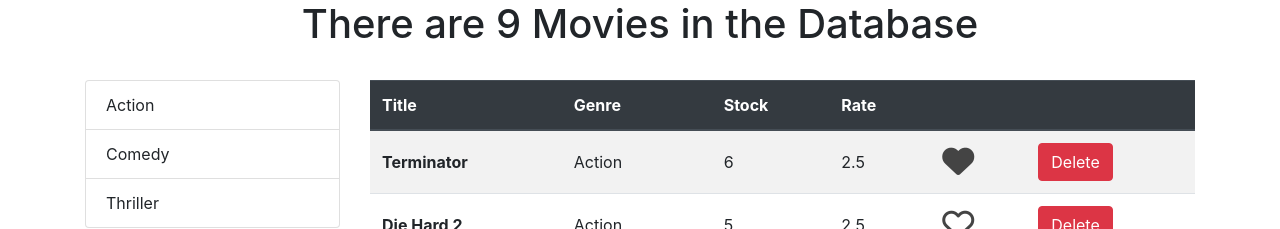
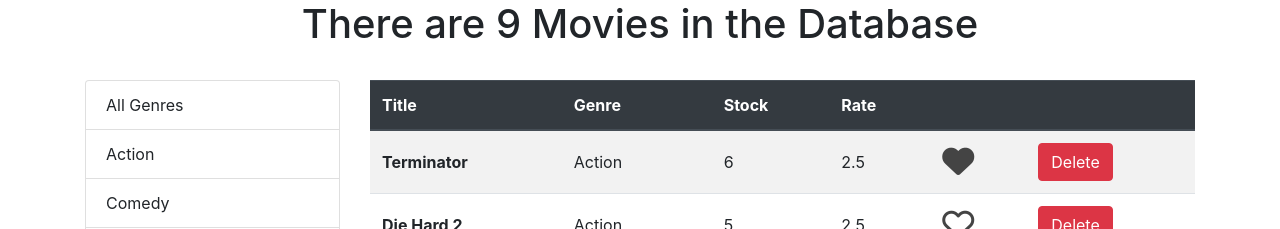
Before and after one commit to jasonlord/VidlyAppFrontEnd, a React (Create React App) app: page / in a window 1280 px wide. Shown: the top 229 px of the page. Built offline with nearby package versions, Linux system fonts and the light colour scheme.

Commit message:
finished the filtering component

```diff
--- a/src/components/movies.js
+++ b/src/components/movies.js
@@ -8,16 +8,17 @@ import _ from "lodash";
 
 class Movies extends Component {
   state = {
-    movies: getMovies(),
-    genres: getGenres(),
+    movies: [],
+    genres: [],
     pageSize: 4,
     currentPage: 1
     //selectedItem: "jason"
   };
-  /*
+
   componentDidMount() {
-    this.setState({ movies: getMovies(), genres: getGenres() });
-  }*/
+    const genres = [{ name: "All Genres" }, ...getGenres()];
+    this.setState({ movies: getMovies(), genres: genres });
+  }
 
   handleLikeClick = movie => {
     //console.log("heart clicked", movie);
@@ -55,9 +56,10 @@ class Movies extends Component {
   render() {
     const { movies, pageSize, currentPage, selectedItem } = this.state; // object destructuring
 
-    const filteredMovies = selectedItem
-      ? movies.filter(m => m.genre._id === selectedItem._id)
-      : movies;
+    const filteredMovies =
+      selectedItem && selectedItem._id
+        ? movies.filter(m => m.genre._id === selectedItem._id)
+        : movies;
 
     /* some code to filter the movies based on the Pagination */
     const index = (currentPage - 1) * pageSize;
@@ -69,7 +71,7 @@ class Movies extends Component {
 
     return (
       <React.Fragment>
-        <h1>There are {movies.length} Movies in the Database</h1>
+        <h1>There are {filteredMovies.length} Movies in the Database</h1>
         <br />
         <div className="container">
           <div className="row">
--- a/src/components/paginate.js
+++ b/src/components/paginate.js
@@ -21,7 +21,7 @@ class Paginate extends Component {
     }
     //console.log("pageArray is", pageArray);
     //console.log("current page is - ", currentPage);
-
+    if (numberOfPages === 1) return null;
     return (
       <nav aria-label="Page navigation">
         <ul className="pagination">
```
